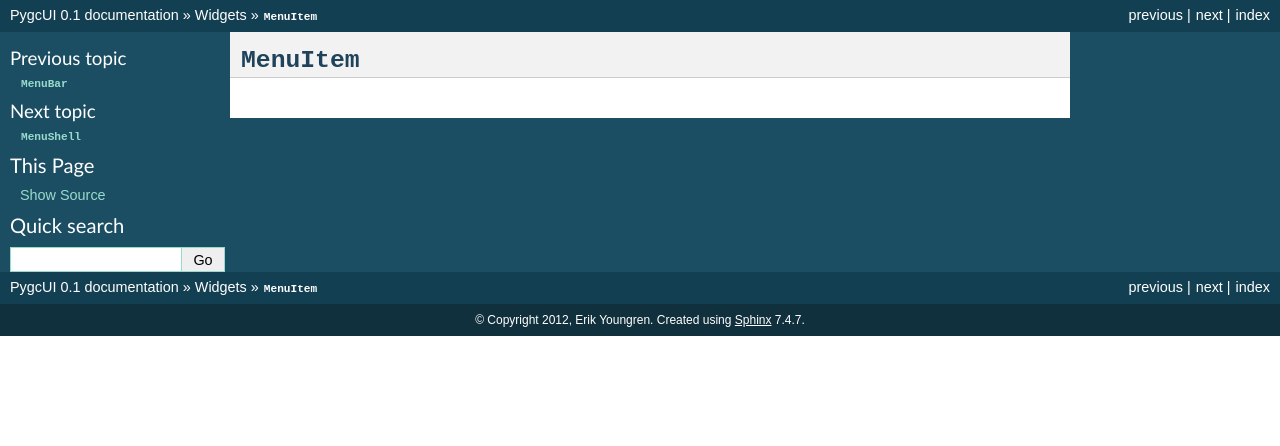
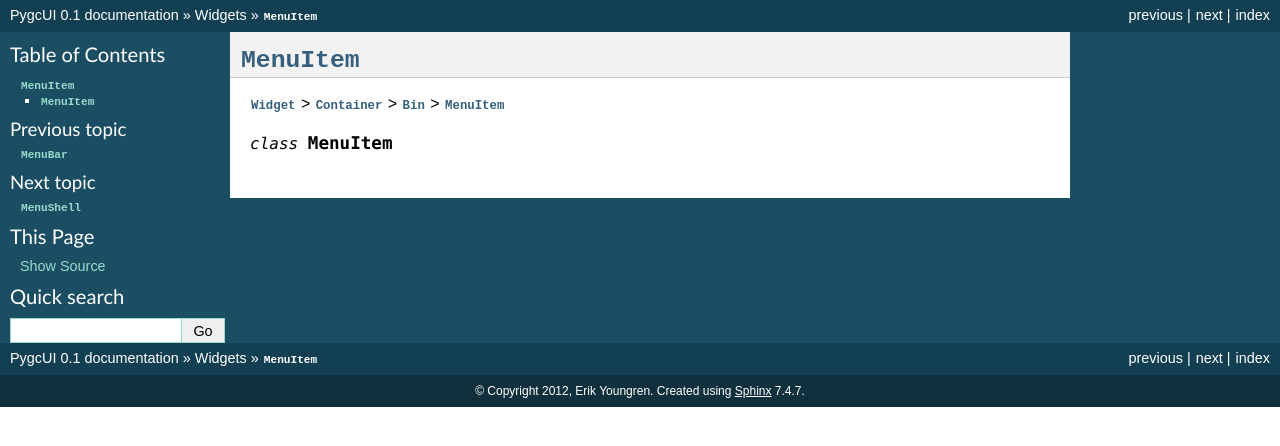
Before and after one commit to Artanis/pygcui, a Sphinx documentation site: the page built from docs/widgets/menuitem.rst, in a window 1280 px wide. Shown: the top 446 px of the page. Built offline with Sphinx 7.4.7, drawn with Linux system fonts in a browser that asks for light colours; pages that are not in the unit, such as notebooks, are missing from menus.

Commit message:
Cut Item from widget hierarchy.

```diff
--- a/docs/widgets/bin.rst
+++ b/docs/widgets/bin.rst
@@ -1,3 +1,7 @@
 ============
 :class:`Bin`
 ============
+
+:class:`Widget` > :class:`Container` > :class:`Bin`
+
+.. class:: Bin
--- a/docs/widgets/item.rst
+++ /dev/null
@@ -1,3 +0,0 @@
-=============
-:class:`Item`
-=============
--- a/docs/widgets/menuitem.rst
+++ b/docs/widgets/menuitem.rst
@@ -1,3 +1,7 @@
 =================
 :class:`MenuItem`
 =================
+
+:class:`Widget` > :class:`Container` > :class:`Bin` > :class:`MenuItem`
+
+.. class:: MenuItem
--- a/docs/widgets/menushell.rst
+++ b/docs/widgets/menushell.rst
@@ -1,3 +1,7 @@
 ==================
 :class:`MenuShell`
 ==================
+
+:class:`Widget` > :class:`Container` > :class:`Box` > :class:`MenuShell`
+
+.. class:: MenuShell
```
Also changed, not shown: docs/hierarchy.rst (+7 -8 lines).
